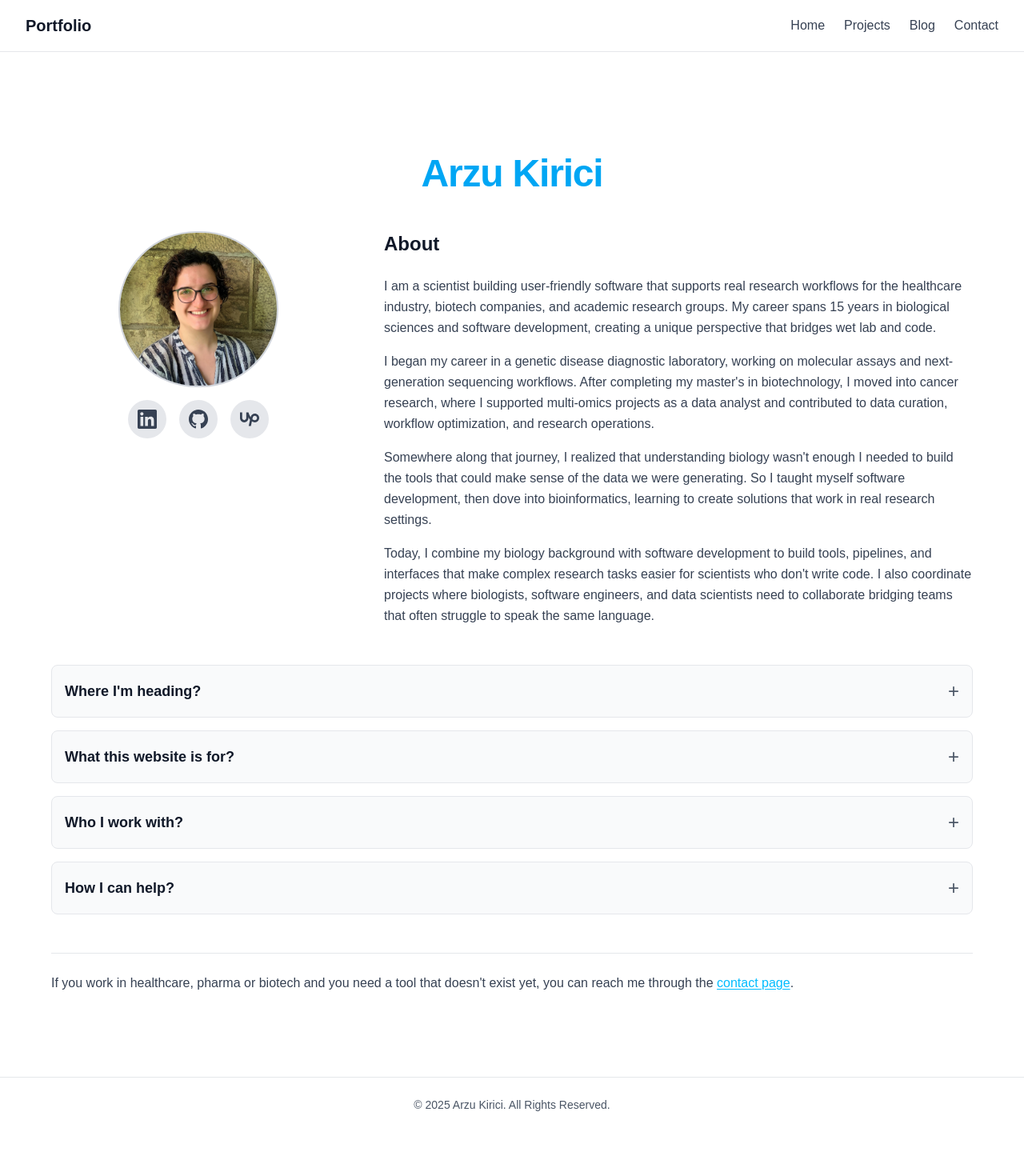
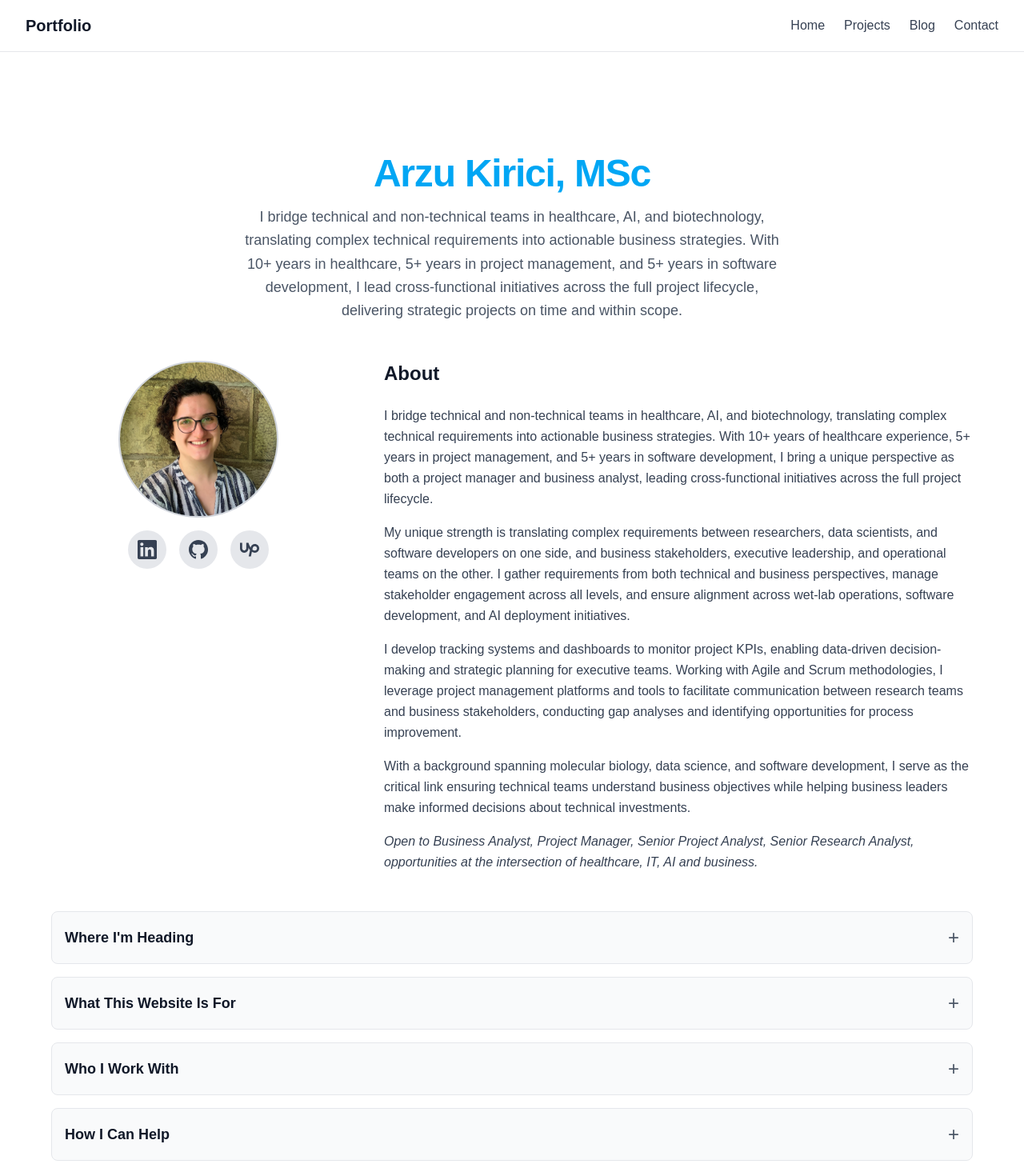
Before and after one commit to agkirici/agkirici.github.io, a Next.js app: page / in a window 1280 px wide. Shown: the top 1470 px of the page at 80% size. Before the commit the page ends 1415 px from the top, so only its background shows below. Built offline with nearby package versions, Linux system fonts and the light colour scheme.

Commit message:
Revise portfolio details and personal description
Updated metadata and content to reflect new professional focus and experience.

```diff
--- a/app/page.tsx
+++ b/app/page.tsx
@@ -1,15 +1,14 @@
 // © 2025 Arzu Kirici — All Rights Reserved
-
 import Image from 'next/image';
 import type { Metadata } from 'next';
 import Accordion from '@/components/Accordion';
 
 export const metadata: Metadata = {
-  title: "Arzu Kirici | Portfolio",
-  description: "Portfolio of Arzu Kirici — bioinformatics tools, scientific software, and multi-omics data workflows.",
+  title: "Arzu Kirici, MSc | Project Manager & Business Analyst",
+  description: "Bridge technical and non-technical teams in healthcare, AI, and biotechnology. Project Manager, Business Analyst, and Strategic Leader with 10+ years in healthcare and 5+ years in project management and software development.",
   openGraph: {
-    title: "Arzu Kirici | Portfolio",
-    description: "Portfolio of Arzu Kirici — bioinformatics tools, scientific software, and multi-omics data workflows.",
+    title: "Arzu Kirici, MSc | Project Manager & Business Analyst",
+    description: "Bridge technical and non-technical teams in healthcare, AI, and biotechnology. Project Manager, Business Analyst, and Strategic Leader with 10+ years in healthcare and 5+ years in project management and software development.",
     url: "https://arzukirici.com",
     siteName: "Arzu Kirici Portfolio",
     type: "website",
@@ -25,8 +24,8 @@ export const metadata: Metadata = {
   },
   twitter: {
     card: "summary_large_image",
-    title: "Arzu Kirici | Portfolio",
-    description: "Portfolio of Arzu Kirici — bioinformatics tools, scientific software, and multi-omics data workflows.",
+    title: "Arzu Kirici, MSc | Project Manager & Business Analyst",
+    description: "Bridge technical and non-technical teams in healthcare, AI, and biotechnology. Project Manager, Business Analyst, and Strategic Leader with 10+ years in healthcare and 5+ years in project management and software development.",
     site: "https://arzukirici.com",
     images: ["https://arzukirici.com/og-image.png"],
   },
@@ -42,14 +41,19 @@ export default function HomePage() {
         {/* Name Header */}
         <header>
           <h1 className="text-4xl font-bold tracking-tight sm:text-5xl text-sky-500 text-center">
-            Arzu Kirici
+            Arzu Kirici, MSc
           </h1>
+          <p className="text-lg text-gray-600 dark:text-neutral-400 text-center mt-4 max-w-2xl mx-auto leading-relaxed">
+            I bridge technical and non-technical teams in healthcare, AI, and biotechnology, translating complex technical requirements into actionable business strategies. With 10+ years in healthcare, 5+ years in project management, and 5+ years in software development, I lead cross-functional initiatives across the full project lifecycle, delivering strategic projects on time and within scope.
+          </p>
         </header>
 
         {/* About Section */}
         <section>
           {/* Mobile: Centered heading */}
-          <h2 className="text-2xl font-semibold mb-6 text-gray-900 dark:text-neutral-100 text-center md:hidden">About</h2>
+          <h2 className="text-2xl font-semibold mb-6 text-gray-900 dark:text-neutral-100 text-center md:hidden">
+            About
+          </h2>
 
           {/* Desktop: Two-column grid layout */}
           <div className="grid grid-cols-1 md:grid-cols-[1fr_2fr] gap-8 md:gap-12">
@@ -125,20 +129,29 @@ export default function HomePage() {
             {/* Text Content - Right Column (Desktop) / Full Width (Mobile) */}
             <div className="space-y-4 max-w-3xl">
               {/* Desktop: Left-aligned heading */}
-              <h2 className="text-2xl font-semibold mb-6 text-gray-900 dark:text-neutral-100 hidden md:block text-left">About</h2>
+              <h2 className="text-2xl font-semibold mb-6 text-gray-900 dark:text-neutral-100 hidden md:block text-left">
+                About
+              </h2>
 
-              <div className="space-y-4 text-gray-700 dark:text-neutral-300 leading-relaxed">
+              <div className="space-y-4 text-gray-700 dark:text-neutral-300 leading-relaxed text-sm md:text-base">
                 <p>
-                  I am a scientist building user-friendly software that supports real research workflows for the healthcare industry, biotech companies, and academic research groups. My career spans 15 years in biological sciences and software development, creating a unique perspective that bridges wet lab and code.
+                  I bridge technical and non-technical teams in healthcare, AI, and biotechnology, translating complex technical requirements into actionable business strategies. With 10+ years of healthcare experience, 5+ years in project management, and 5+ years in software development, I bring a unique perspective as both a project manager and business analyst, leading cross-functional initiatives across the full project lifecycle.
                 </p>
+
                 <p>
-                  I began my career in a genetic disease diagnostic laboratory, working on molecular assays and next-generation sequencing workflows. After completing my master&apos;s in biotechnology, I moved into cancer research, where I supported multi-omics projects as a data analyst and contributed to data curation, workflow optimization, and research operations.
+                  My unique strength is translating complex requirements between researchers, data scientists, and software developers on one side, and business stakeholders, executive leadership, and operational teams on the other. I gather requirements from both technical and business perspectives, manage stakeholder engagement across all levels, and ensure alignment across wet-lab operations, software development, and AI deployment initiatives.
                 </p>
+
                 <p>
-                  Somewhere along that journey, I realized that understanding biology wasn&apos;t enough I needed to build the tools that could make sense of the data we were generating. So I taught myself software development, then dove into bioinformatics, learning to create solutions that work in real research settings.
+                  I develop tracking systems and dashboards to monitor project KPIs, enabling data-driven decision-making and strategic planning for executive teams. Working with Agile and Scrum methodologies, I leverage project management platforms and tools to facilitate communication between research teams and business stakeholders, conducting gap analyses and identifying opportunities for process improvement.
                 </p>
+
                 <p>
-                  Today, I combine my biology background with software development to build tools, pipelines, and interfaces that make complex research tasks easier for scientists who don&apos;t write code. I also coordinate projects where biologists, software engineers, and data scientists need to collaborate bridging teams that often struggle to speak the same language.
+                  With a background spanning molecular biology, data science, and software development, I serve as the critical link ensuring technical teams understand business objectives while helping business leaders make informed decisions about technical investments.
+                </p>
+
+                <p className="italic">
+                  Open to Business Analyst, Project Manager, Senior Project Analyst, Senior Research Analyst, opportunities at the intersection of healthcare, IT, AI and business.
                 </p>
               </div>
             </div>
@@ -147,118 +160,79 @@ export default function HomePage() {
 
         {/* Accordion Sections */}
         <div className="space-y-4">
-          {/* Where I'm heading */}
-          <Accordion title="Where I'm heading?">
-            <p className="leading-relaxed">
-              I&apos;m focusing on bioinformatics software development and research coordination—building tools that sit between experimental biology and practical computation, and facilitating collaboration between teams that span multiple disciplines.
+          {/* Where I'm Heading */}
+          <Accordion title="Where I'm Heading">
+            <div className="space-y-4 text-gray-700 dark:text-neutral-300 leading-relaxed text-sm md:text-base">
+              <p>
+                I'm seeking Project Manager, Project Development Manager, Research Manager, Project Analyst, and Business Analyst roles where I can leverage my unique blend of 10+ years healthcare expertise, 5+ years project management experience, and 5+ years software development capabilities in forward-thinking healthcare and technology organizations.
               </p>
 
-            <p className="leading-relaxed">
-              My goal is to bridge the gap between scientists who understand biological problems and the software that needs to support their workflows. Most researchers are not programmers, and they shouldn&apos;t need to be.
+              <p>
+                My goal is to drive innovation at the intersection of life sciences and technology, leading projects that improve patient outcomes and advance scientific understanding. Currently pursuing CAPM certification and actively expanding my business analysis capabilities to deliver even greater value to complex, cross-functional initiatives.
               </p>
 
-            <p className="leading-relaxed">
-              I help by:
+              <p>
+                I thrive in environments where strategic thinking meets execution excellence, and where bridging technical and business perspectives creates measurable impact.
+              </p>
+            </div>
+          </Accordion>
+
+          {/* What This Website Is For */}
+          <Accordion title="What This Website Is For">
+            <div className="space-y-4 text-gray-700 dark:text-neutral-300 leading-relaxed text-sm md:text-base">
+              <p>
+                This platform showcases my professional journey and capabilities in project management, business analysis, and strategic leadership within healthcare and biotechnology sectors. Here you'll find examples of my work, insights into my approach, and ways to connect.
               </p>
 
-            <ul className="list-disc pl-5 space-y-1">
-              <li>Translating biological or clinical questions into tools, pipelines, and interfaces that actually work</li>
-              <li>Coordinating cross-functional teams where wet lab scientists, software engineers, and data analysts need to collaborate</li>
-              <li>Building solutions that allow researchers to organize data, automate tasks, run reproducible analyses, and interact with their data through simple interfaces</li>
-              <li>Managing projects that require both deep biological understanding and technical implementation</li>
-            </ul>
-
-            <p className="leading-relaxed mt-4">
-              When you&apos;ve worked in both the lab and in code, you know what questions to ask. You know when engineers are proposing something that won&apos;t work in a real research setting. You know when scientists are requesting features that are technically impossible. You can facilitate the conversation that moves the project forward.
+              <p>
+                Whether you're looking for a project manager who understands both the science and the business, need a business analyst who can translate technical requirements into strategic initiatives, or you're interested in collaboration opportunities, this is your starting point.
               </p>
 
-            <p className="leading-relaxed mt-4">
-              <strong>Technically, here is what I work with:</strong>
+              <p>
+                I believe the most impactful innovations happen when technical excellence meets business acumen, and this site demonstrates how I bridge that gap.
               </p>
-
-            <p className="leading-relaxed">
-              I use Python for data processing and TypeScript/React for full-stack applications, using frameworks that let me develop clean, reliable interfaces. I work with tools like Scanpy for single-cell and spatial data, and I write both backend and frontend logic depending on what a project requires. I also coordinate technical projects, translating requirements between scientific stakeholders and development teams.
-            </p>
+            </div>
           </Accordion>
 
-          {/* What this website is for */}
-          <Accordion title="What this website is for?">
-            <p className="leading-relaxed">
-              This website collects the projects I&apos;m building at the intersection of
-              biology, data analysis and software. My goal is to create simple, focused
-              applications that make everyday research workflows easier.
+          {/* Who I Work With */}
+          <Accordion title="Who I Work With">
+            <div className="space-y-3 text-gray-700 dark:text-neutral-300 text-sm md:text-base">
+              <p className="font-semibold text-gray-900 dark:text-neutral-100">
+                I serve as the bridge between diverse teams and stakeholders, facilitating communication and alignment across:
               </p>
-
-            <ul className="list-disc pl-5 space-y-1">
-              <li>Internal tools and dashboards for biotech and pharma teams</li>
-              <li>Applications for spatial biology and multi-omics data exploration</li>
-              <li>Small applications that simplify lab or analytics tasks</li>
-              <li>Prototypes that test ideas in healthcare and research software</li>
+              <ul className="list-disc pl-6 space-y-2">
+                <li>Executive leadership and C-suite stakeholders requiring strategic insights and business outcomes</li>
+                <li>Biologists and researchers developing cutting-edge therapeutic approaches and spatial biology solutions</li>
+                <li>AI engineers and data scientists building healthcare and bioinformatics applications</li>
+                <li>Software developers creating tools for life sciences and clinical research applications</li>
+                <li>Marketing teams translating scientific innovations into compelling value propositions</li>
+                <li>Communication teams ensuring clear messaging across technical and non-technical audiences</li>
+                <li>Clinical research teams advancing patient care through innovative diagnostic technologies</li>
+                <li>Healthcare organizations implementing digital transformation and process optimization initiatives</li>
+                <li>Operations teams managing day-to-day execution and resource allocation</li>
+                <li>Cross-functional teams in biotech startups navigating rapid growth and scaling challenges</li>
               </ul>
+              <p>
+                My role is to ensure seamless collaboration by translating requirements, managing expectations, and aligning objectives across all these diverse groups.
+              </p>
+            </div>
           </Accordion>
 
-          {/* Who I help */}
-          <Accordion title="Who I work with?">
-            <ul className="list-disc pl-5 space-y-1">
-              <li>Companies developing single-cell or spatial technologies</li>
-              <li>Biotech and pharma teams working with single-cell or spatial data</li>
-              <li>Research groups and PIs running single-cell or spatial biology projects</li>
-              <li>Cross-functional teams that need coordination between biology, software engineering, and data science</li>
-              <li>Organizations building research infrastructure where multiple disciplines must collaborate</li>
+          {/* How I Can Help */}
+          <Accordion title="How I Can Help">
+            <div className="space-y-4 text-gray-700 dark:text-neutral-300 text-sm md:text-base">
+              <ul className="list-disc pl-6 space-y-2">
+                <li>Bridging communication gaps between technical and non-technical stakeholders across all organizational levels</li>
+                <li>Translating complex scientific requirements into executable project plans and actionable business strategies</li>
+                <li>Coordinating cross-functional teams across biology, engineering, software development, and business domains</li>
+                <li>Facilitating alignment between research teams, marketing teams, communication teams, and executive leadership</li>
+                <li>Optimizing laboratory and research workflows through comprehensive process analysis and improvement initiatives</li>
+                <li>Implementing Agile/Scrum methodologies and project management best practices in scientific organizations</li>
+                <li>Developing data pipelines, automation tools, and reporting systems to support research and business objectives</li>
+                <li>Managing stakeholder engagement, conducting gap analyses, and ensuring alignment between technical execution and business goals</li>
+                <li>Creating tracking systems and dashboards for monitoring project KPIs and enabling data-driven decision-making</li>
+                <li>Ensuring all teams—from wet lab scientists to marketing professionals—work in sync toward common objectives</li>
               </ul>
-          </Accordion>
-
-          {/* How I help */}
-          <Accordion title="How I can help?">
-            <div className="space-y-2">
-              <h4 className="font-semibold text-gray-900 dark:text-neutral-100">End-to-end development</h4>
-              <p className="leading-relaxed">
-                You explain the biological or clinical problem and I design and build the
-                application from start to finish. This includes data handling, backend
-                logic and the full interface.
-              </p>
-            </div>
-
-            <div className="space-y-2">
-              <h4 className="font-semibold text-gray-900 dark:text-neutral-100">
-                Tool development and handover
-              </h4>
-              <p className="leading-relaxed">
-                I build the pipelines or dashboards you need and I provide clean, documented
-                code that your team can maintain or extend.
-              </p>
-            </div>
-
-            <div className="space-y-2">
-              <h4 className="font-semibold text-gray-900 dark:text-neutral-100">Done for you</h4>
-              <p className="leading-relaxed">
-                I take responsibility for a clearly defined project and deliver a working
-                product that is ready to use.
-              </p>
-            </div>
-
-            <div className="space-y-2">
-              <h4 className="font-semibold text-gray-900 dark:text-neutral-100">Done with you</h4>
-              <p className="leading-relaxed">
-                We work together on your systems. I help implement the core parts of your
-                infrastructure and make sure it runs smoothly in your environment.
-              </p>
-            </div>
-
-            <div className="space-y-2">
-              <h4 className="font-semibold text-gray-900 dark:text-neutral-100">Advisory</h4>
-              <p className="leading-relaxed">
-                I review your workflows and help you make better decisions about tools,
-                pipelines and architecture for projects in healthcare, spatial biology and
-                biotech.
-              </p>
-            </div>
-
-            <div className="space-y-2">
-              <h4 className="font-semibold text-gray-900 dark:text-neutral-100">Research & Project Coordination</h4>
-              <p className="leading-relaxed">
-                I coordinate cross-functional research projects where biologists, software engineers, and data scientists need to work together. Having worked in both wet lab and software development, I can translate between teams, manage timelines, and ensure that technical solutions actually address the biological questions.
-              </p>
             </div>
           </Accordion>
         </div>
@@ -266,8 +240,7 @@ export default function HomePage() {
         {/* CTA */}
         <section className="border-t border-gray-200 dark:border-neutral-800 pt-6">
           <p className="text-gray-700 dark:text-neutral-300 leading-relaxed">
-            If you work in healthcare, pharma or biotech and you need a tool that doesn&apos;t
-            exist yet, you can reach me through the{" "}
+            If you work in healthcare, pharma, biotech, or technology and you're looking to collaborate with a strategic leader who bridges technical and business perspectives, you can reach me through the{" "}
             <a
               href="/contact"
               className="text-sky-400 underline underline-offset-2 hover:text-sky-300"
```
Lines whose indentation alone changed are shown as unchanged.
